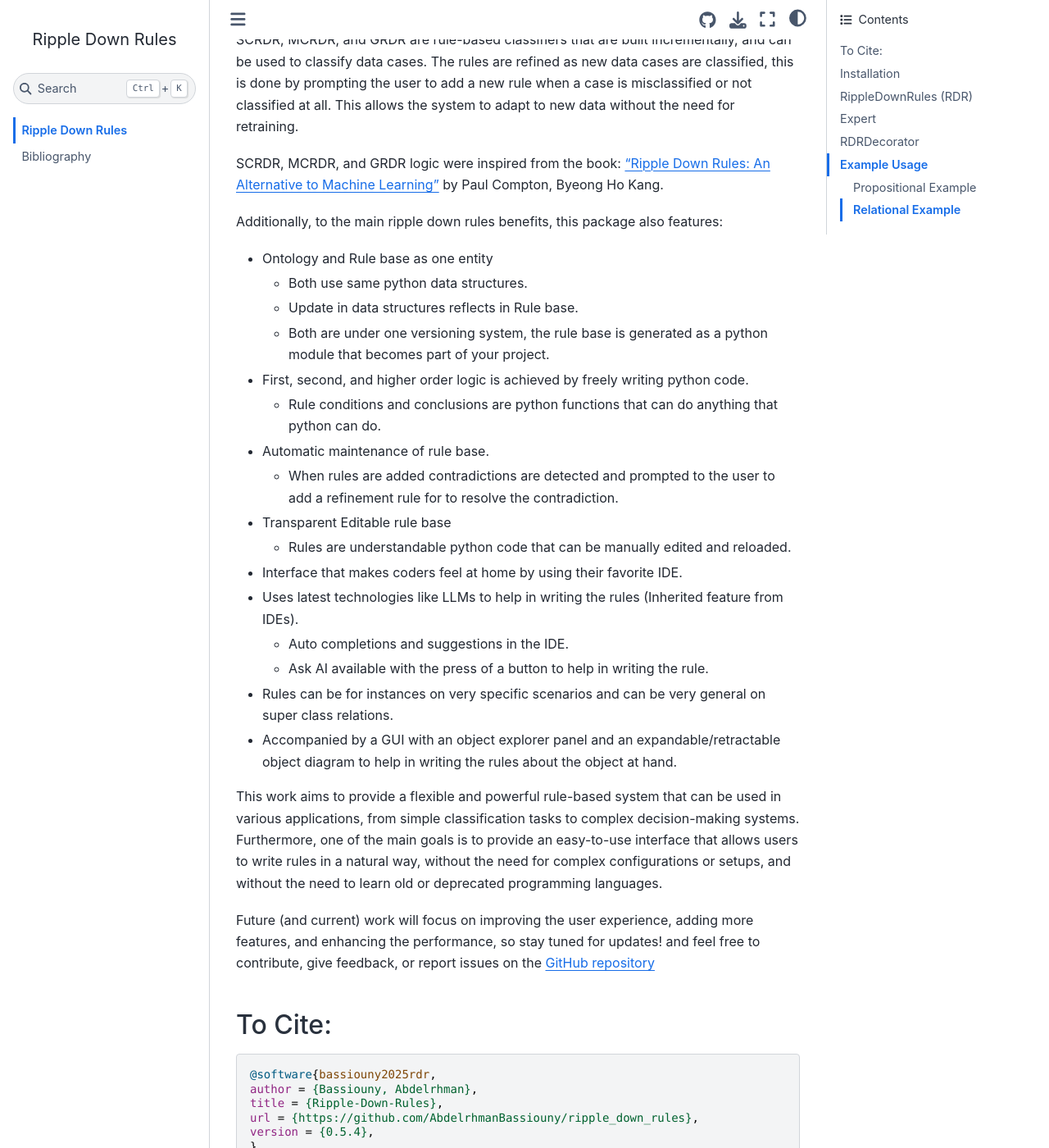
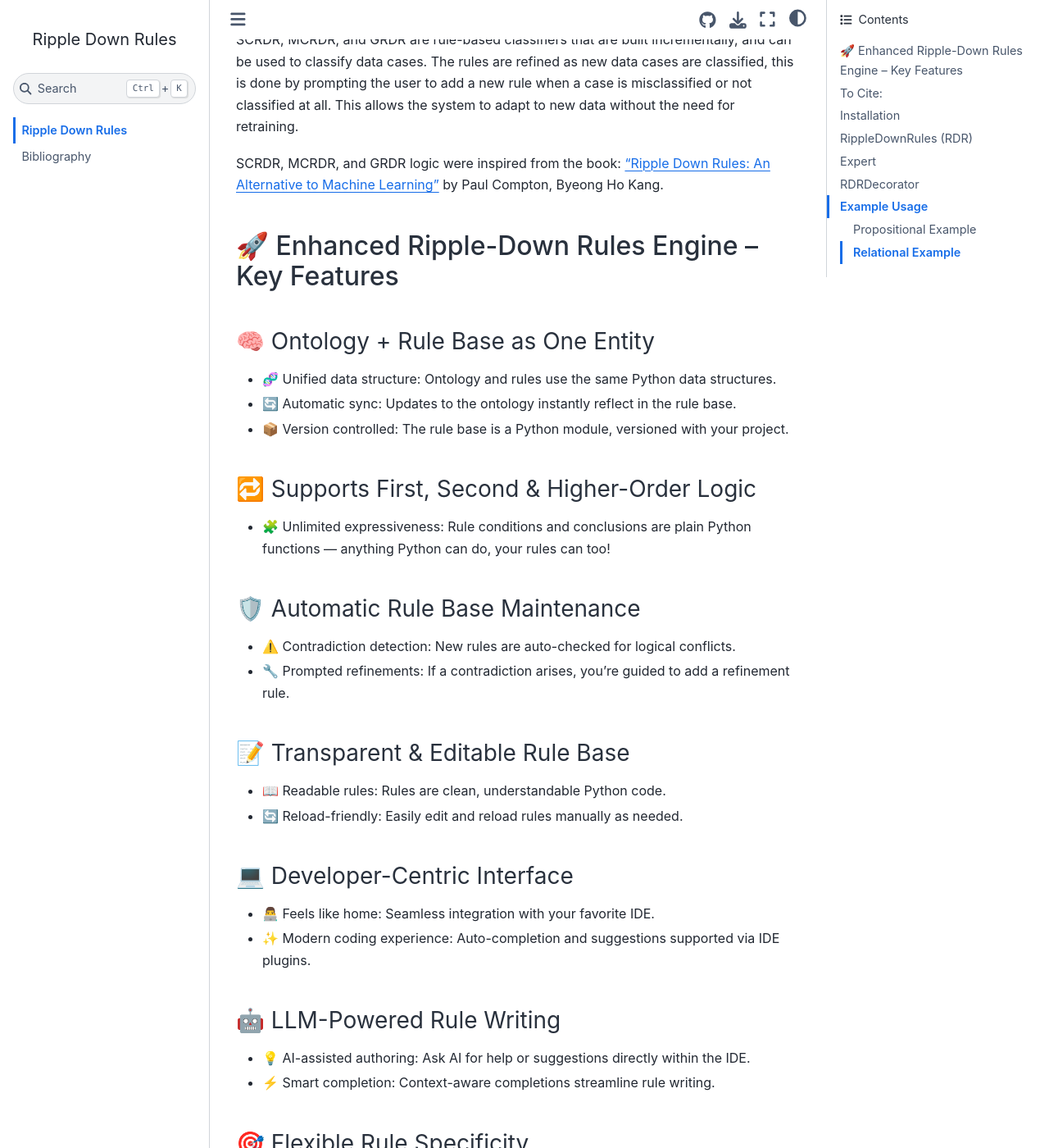
Before and after one commit to AbdelrhmanBassiouny/ripple_down_rules, a Jupyter Book: the page built from doc/intro.md, in a window 1280 px wide and 1400 px high, scrolled down 197 px. Shown: the whole window at 82% size. Built offline with Jupyter Book 1.0.4 settings and Sphinx 7.4.7 and the Sphinx Book theme 1.1.4, drawn with Linux system fonts in a browser that asks for light colours; pages that are not in the unit, such as notebooks, are missing from menus; some of the changed text lies outside the part shown.

Commit message:
[RDR] better doc.

```diff
--- a/doc/intro.md
+++ b/doc/intro.md
@@ -13,27 +13,39 @@ SCRDR, MCRDR, and GRDR logic were inspired from the book:
 ["Ripple Down Rules: An Alternative to Machine Learning"](https://www.taylorfrancis.com/books/mono/10.1201/9781003126157/ripple-rules-paul-compton-byeong-ho-kang) by Paul Compton, Byeong Ho Kang.
 
 
-Additionally, to the main ripple down rules benefits, this package also features:
+## 🚀 Enhanced Ripple-Down Rules Engine – Key Features
 
-- Ontology and Rule base as one entity
-    - Both use same python data structures.
-    - Update in data structures reflects in Rule base.
-    - Both are under one versioning system, the rule base is generated as a python module that becomes part of your
-    project.
-- First, second, and higher order logic is achieved by freely writing python code.
-    - Rule conditions and conclusions are python functions that can do anything that python can do.
-- Automatic maintenance of rule base.
-    - When rules are added contradictions are detected and prompted to the user to add a refinement rule for
-  to resolve the contradiction.
-- Transparent Editable rule base
-    - Rules are understandable python code that can be manually edited and reloaded.
-- Interface that makes coders feel at home by using their favorite IDE.
-- Uses latest technologies like LLMs to help in writing the rules (Inherited feature from IDEs).
-    - Auto completions and suggestions in the IDE.
-    - Ask AI available with the press of a button to help in writing the rule.
-- Rules can be for instances on very specific scenarios and can be very general on super class relations.
-- Accompanied by a GUI with an object explorer panel and an expandable/retractable object diagram to help in
-writing the rules about the object at hand.
+### 🧠 Ontology + Rule Base as One Entity
+- 🧬 Unified data structure: Ontology and rules use the same Python data structures.
+- 🔄 Automatic sync: Updates to the ontology instantly reflect in the rule base.
+- 📦 Version controlled: The rule base is a Python module, versioned with your project.
+
+### 🔁 Supports First, Second & Higher-Order Logic
+- 🧩 Unlimited expressiveness: Rule conditions and conclusions are plain Python functions — anything Python can do, your rules can too!
+
+### 🛡️ Automatic Rule Base Maintenance
+- ⚠️ Contradiction detection: New rules are auto-checked for logical conflicts.
+- 🔧 Prompted refinements: If a contradiction arises, you're guided to add a refinement rule.
+
+### 📝 Transparent & Editable Rule Base
+- 📖 Readable rules: Rules are clean, understandable Python code.
+- 🔄 Reload-friendly: Easily edit and reload rules manually as needed.
+
+### 💻 Developer-Centric Interface
+- 👨‍💻 Feels like home: Seamless integration with your favorite IDE.
+- ✨ Modern coding experience: Auto-completion and suggestions supported via IDE plugins.
+
+### 🤖 LLM-Powered Rule Writing
+- 💡 AI-assisted authoring: Ask AI for help or suggestions directly within the IDE.
+- ⚡ Smart completion: Context-aware completions streamline rule writing.
+
+### 🎯 Flexible Rule Specificity
+- 🧪 Instance-level precision: Write rules for highly specific object scenarios.
+- 🏛️ Generalization-ready: Create broad rules for superclass relationships.
+
+### 🖼️ GUI for Rule Exploration
+- 🧭 Object Explorer Panel: Navigate and inspect objects easily.
+- 🧯 Interactive Diagram: Expandable/collapsible object diagram to guide rule creation visually.
 
 This work aims to provide a flexible and powerful rule-based system that can be used in various applications,
 from simple classification tasks to complex decision-making systems. Furthermore, one of the main goals is to
--- a/src/ripple_down_rules/__init__.py
+++ b/src/ripple_down_rules/__init__.py
@@ -1,4 +1,4 @@
-__version__ = "0.5.4"
+__version__ = "0.5.41"
 
 import logging
 logger = logging.Logger("rdr")
```
